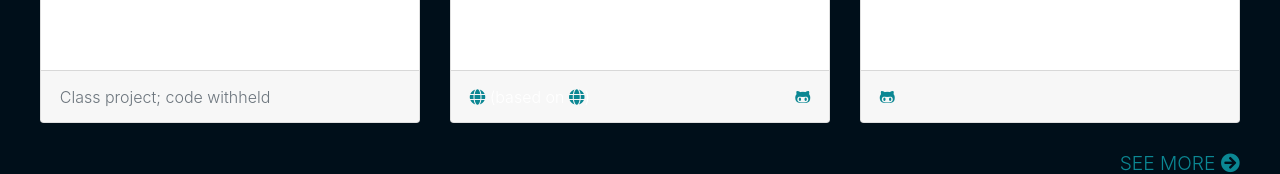
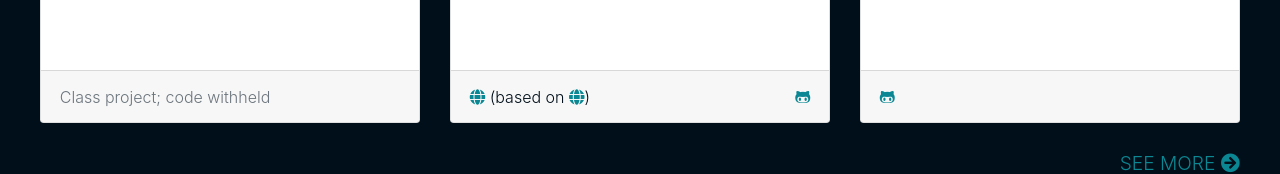
Before and after one commit to NElnour/nelnour-old-website, a plain HTML site: page index.html in a window 1280 px wide. Shown: the part 2017-2191 px from the top of the page. Drawn offline with nearby package versions, Linux system fonts and the light colour scheme.

Commit message:
Display card footer text

```diff
--- a/css/home.css
+++ b/css/home.css
@@ -67,7 +67,7 @@ a:hover {
     color: #4BC0C8;
 }
 
-.card-text {
+.card-text, .card-footer {
     color: #000f1a;
 }
 
```
